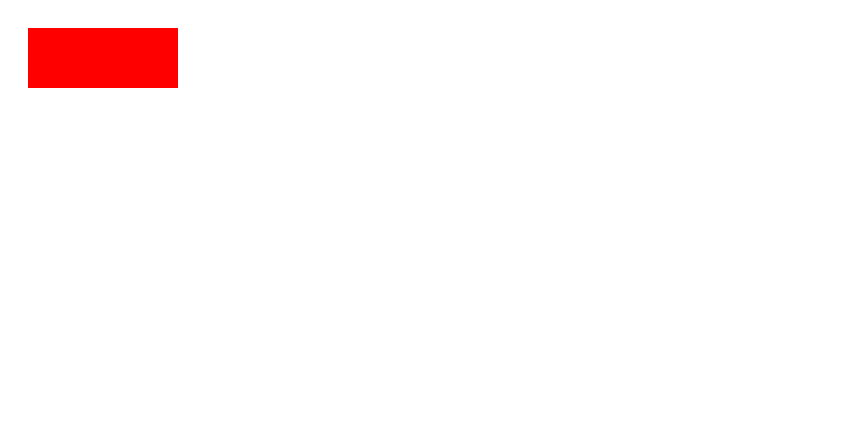
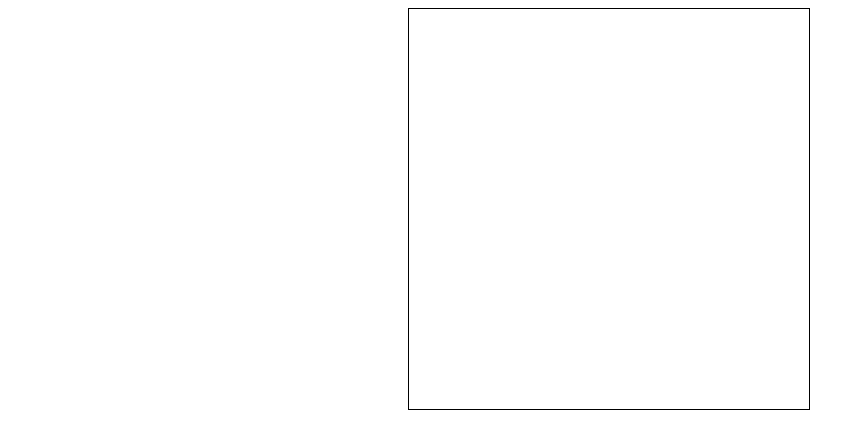
Before and after one commit to idonitay/FinalProject12Grade, a plain HTML site: page Scribble.html in a window 1280 px wide. Shown: the whole page, without its empty margins (0-845 px from the left). Drawn offline with Linux system fonts and the light colour scheme.

Commit message:
Put canvas inside a Wrapper

```diff
--- a/js/main.js
+++ b/js/main.js
@@ -27,6 +27,8 @@ function createCanvas(id, parent, styles) {
     for (const style of styles) {
         canvas.classList.add(style);
     }
+    canvas.width = 400;
+    canvas.height = 400;
 
     // Append it to parent
     parent.appendChild(canvas);
@@ -35,10 +37,11 @@ function createCanvas(id, parent, styles) {
     const ctx = canvas.getContext("2d");
 
     // Draw a rectangle
-    ctx.fillStyle = "red";
-    ctx.fillRect(20, 20, 150, 60);
+
+    // Parameters: x-coordinate, y-coordinate, width, height
+    ctx.fillRect(400, 50, 400, 400);
 
     return canvas;
 }
-
-createCanvas("canvas-wrapper-div", body_div, []);
+canvas_wrapper_div = createDiv("canvas-wrapper-div", body_div, ["canvas_wrapper_div"])
+canvas = createCanvas("canvas", canvas_wrapper_div, []);
--- a/scss/styles.scss
+++ b/scss/styles.scss
@@ -1,9 +1,11 @@
 
 
-.canvas {
+.canvas_wrapper_div {
     border: 1px solid black;
     width: 400px;
     height: 400px;
     display: block;
     position: relative;
+    margin-left: 400px;
+    margin-right: 50px;
 }
```
Also changed, not shown: css/styles.css.
